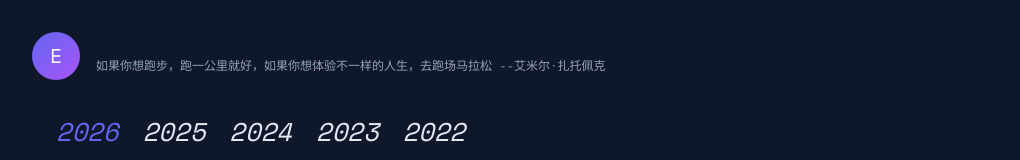
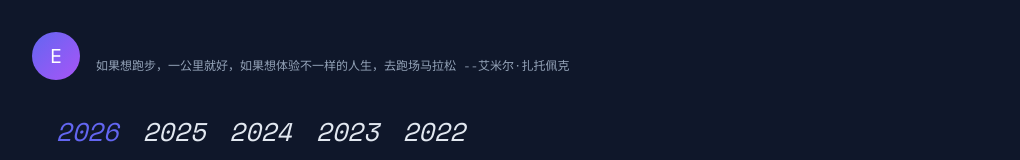
Before and after one commit to EthanALX/bio, a Next.js app in the folder frontend/: page / in a window 1280 px wide. Shown: the top 160 px of the page, without its empty margins (128-1148 px from the left). Built offline with nearby package versions, Linux system fonts and the light colour scheme.

Commit message:
feat(activity-dashboard): update header subtitle text

```diff
--- a/frontend/src/features/activity-dashboard/components/DashboardLayout/DashboardLayout.tsx
+++ b/frontend/src/features/activity-dashboard/components/DashboardLayout/DashboardLayout.tsx
@@ -42,7 +42,7 @@ export function DashboardLayout() {
                 <header className={styles.header}>
                     <div className={styles.avatar}>E</div>
                     <div className={styles.headerText}>
-                        <p className={styles.subtitle}>如果你想跑步，跑一公里就好，如果你想体验不一样的人生，去跑场马拉松  --艾米尔·扎托佩克</p>
+                        <p className={styles.subtitle}>如果想跑步，一公里就好，如果想体验不一样的人生，去跑场马拉松  --艾米尔·扎托佩克</p>
                     </div>
                 </header>
 
```
